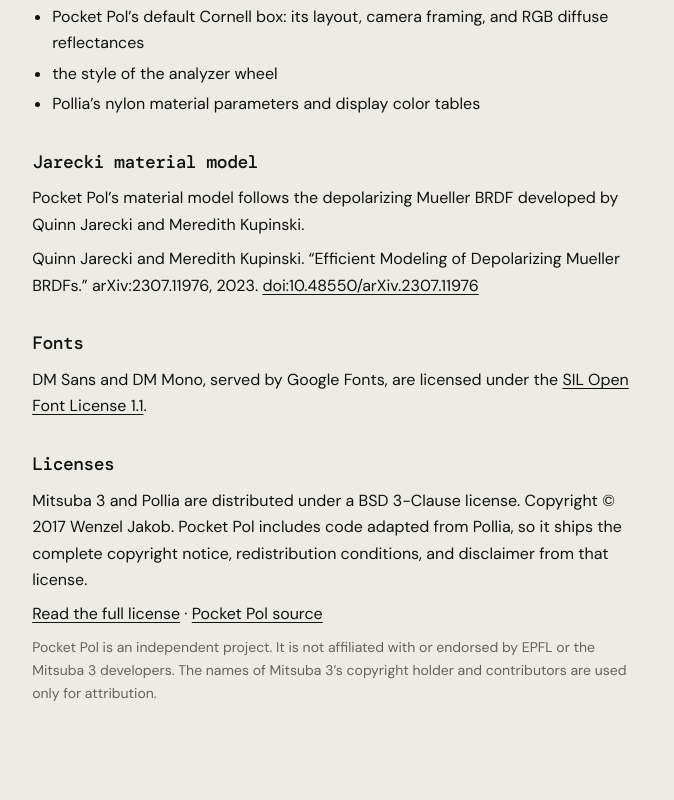
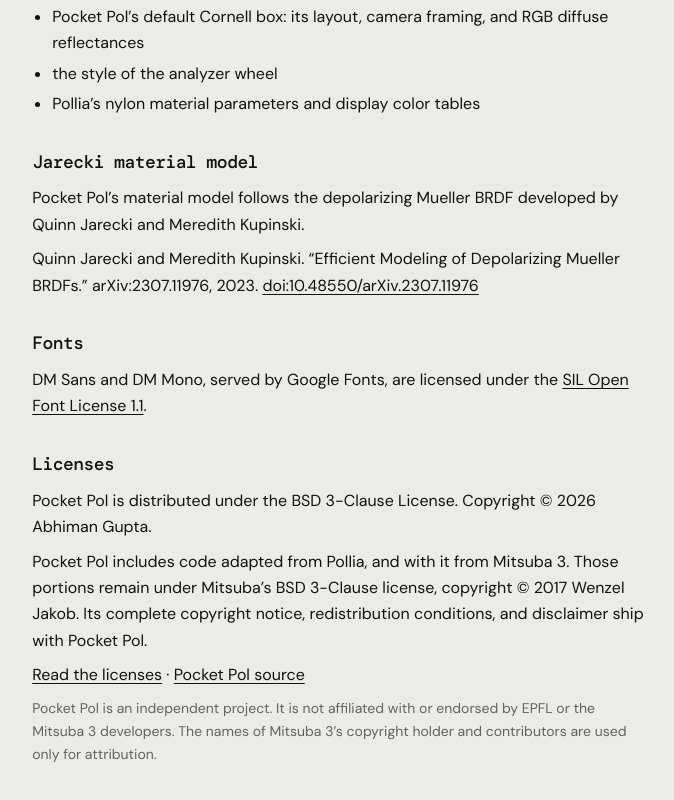
Before and after one commit to abhiman-gupta/pocket-pol, a plain HTML site: page web/credits.html in a window 1280 px wide. Shown: the part 1107-1907 px from the top of the page, without its empty margins (299-973 px from the left). Before the commit the page ends 1876 px from the top, so only its background shows below. Drawn offline with nearby package versions, Linux system fonts and the light colour scheme.

Commit message:
Add the BSD 3-Clause license for Pocket Pol

```diff
--- a/web/credits.html
+++ b/web/credits.html
@@ -46,8 +46,9 @@
     <p>DM Sans and DM Mono, served by Google Fonts, are licensed under the <a href="https://openfontlicense.org/">SIL Open Font License 1.1</a>.</p>
 
     <h2>Licenses</h2>
-    <p>Mitsuba&nbsp;3 and Pollia are distributed under a BSD 3-Clause license. Copyright © 2017 Wenzel Jakob. Pocket Pol includes code adapted from Pollia, so it ships the complete copyright notice, redistribution conditions, and disclaimer from that license.</p>
-    <p><a href="./LICENSE">Read the full license</a> · <a href="https://github.com/abhiman-gupta/pocket-pol">Pocket Pol source</a></p>
+    <p>Pocket Pol is distributed under the BSD 3-Clause License. Copyright © 2026 Abhiman Gupta.</p>
+    <p>Pocket Pol includes code adapted from Pollia, and with it from Mitsuba&nbsp;3. Those portions remain under Mitsuba’s BSD 3-Clause license, copyright © 2017 Wenzel Jakob. Its complete copyright notice, redistribution conditions, and disclaimer ship with Pocket Pol.</p>
+    <p><a href="./LICENSE">Read the licenses</a> · <a href="https://github.com/abhiman-gupta/pocket-pol">Pocket Pol source</a></p>
     <p class="note">Pocket Pol is an independent project. It is not affiliated with or endorsed by EPFL or the Mitsuba&nbsp;3 developers. The names of Mitsuba&nbsp;3’s copyright holder and contributors are used only for attribution.</p>
   </main>
 </body>
```
Also changed, not shown: 4 other files.
